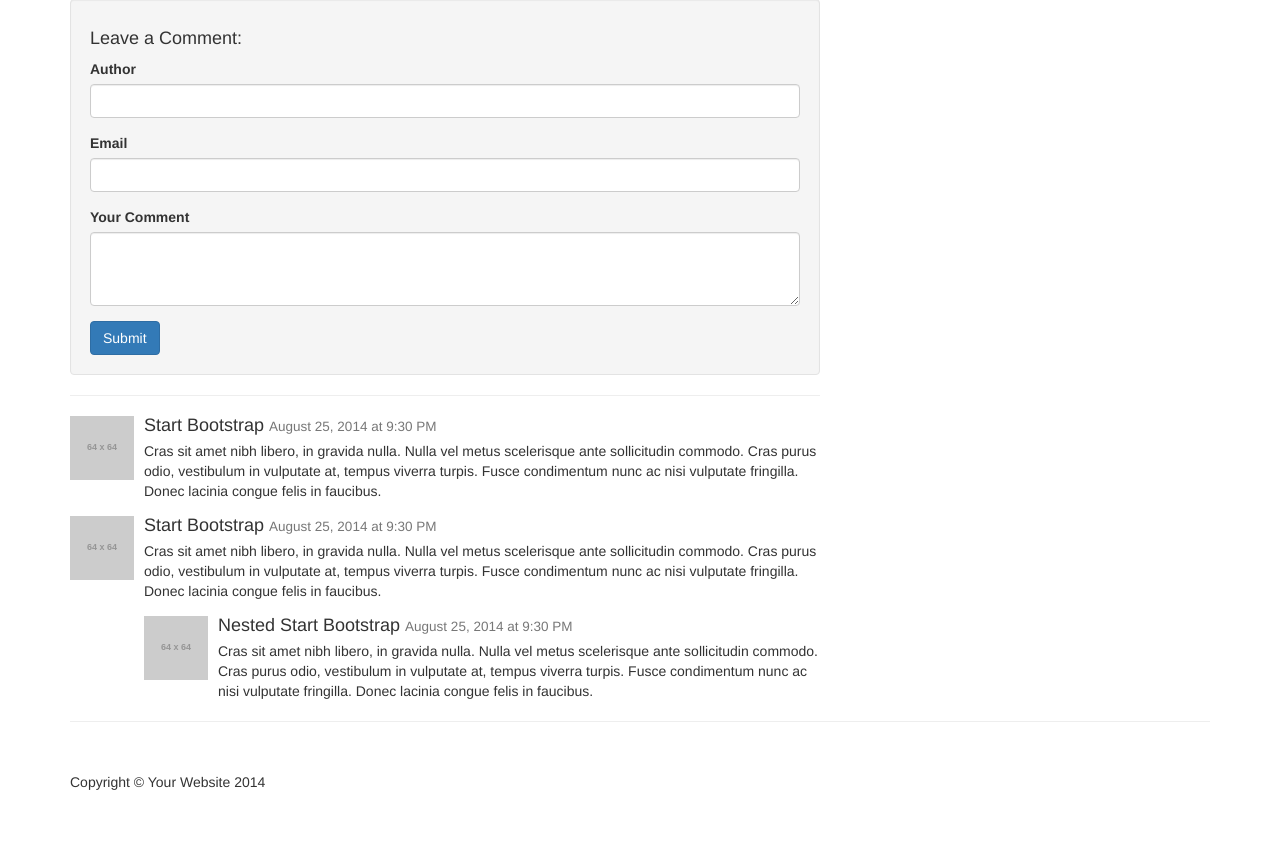
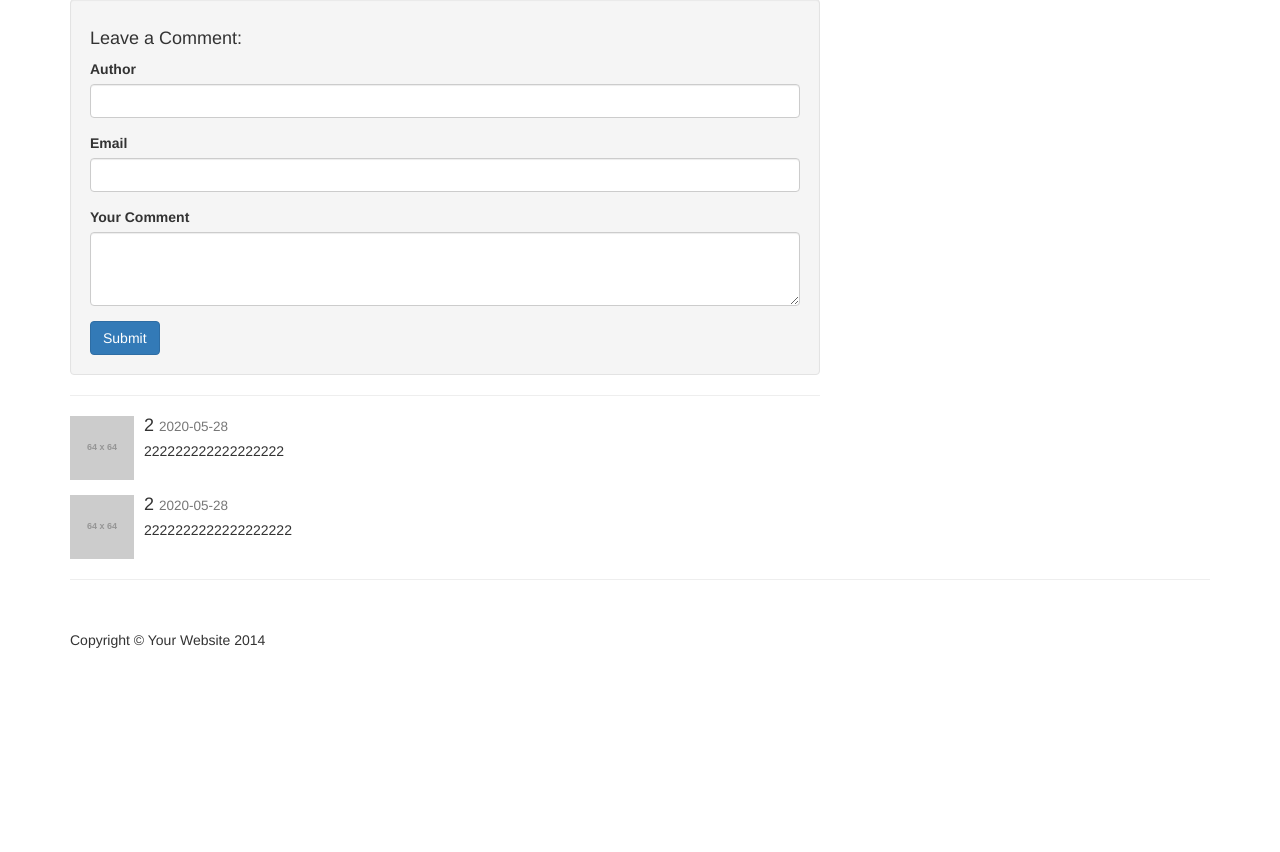
Before and after one commit to TemoAlelishvili/PHP-project, a PHP site: page /post.php?p_id=13 in a window 1280 px wide. Shown: the part 917-1769 px from the top of the page. After the commit the page ends 1565 px from the top, so only its background shows below. Run offline with PHP 8.4, Linux system fonts and the light colour scheme; data comes from the database, SQL or seed files in the repository; both versions use the stored data as it was after the commit; grey boxes labelled with a size stand in for pictures from a placeholder-image service; some libraries are stand-ins or nearby versions.

Commit message:
Finsih Comments

```diff
--- a/CMS/admin/includes/add_post.php
+++ b/CMS/admin/includes/add_post.php
@@ -12,7 +12,7 @@ if (isset($_POST['create_post'])){
     $post_tags = $_POST['post_tags'];
     $post_content = $_POST['post_content'];
     $post_date = date('d-m-y');
-    $post_comment_count = 4;
+//    $post_comment_count = 4;
 
         move_uploaded_file($post_image_temp, "../images/$post_image" );
 
@@ -20,7 +20,7 @@ if (isset($_POST['create_post'])){
     post_tags, post_comment_count, post_status) ";
 
     $query .= "VALUES({$post_category_id},'{$post_title}','{$post_author}',now(),'{$post_image}',
-    '{$post_content}','{$post_tags}','{$post_comment_count}','{$post_status}' ) ";
+    '{$post_content}','{$post_tags}','{$post_status}' ) ";
 
     $create_post_query = mysqli_query($connection, $query);
 
--- a/CMS/post.php
+++ b/CMS/post.php
@@ -70,6 +70,10 @@
                         if (!$create_comment_query){
                             die('Query failed' . mysqli_error($connection));
                         }
+                        // here we increase post comment count
+                        $query = "UPDATE posts SET post_comment_count = post_comment_count + 1 ";
+                        $query .= "WHERE post_id = $the_post_id ";
+                        $update_comment_count = mysqli_query($connection,$query);
                 }
             ?>
 
@@ -97,43 +101,34 @@
 
             <!-- Posted Comments -->
 
+            <?php
+                 $query = "SELECT * FROM comments WHERE comment_post_id = {$the_post_id} ";
+                 $query .= "AND comment_status = 'approved' ";
+                 $query .= "ORDER BY comment_id DESC ";
+                 $select_comment_query = mysqli_query($connection, $query);
+                 if (!$select_comment_query){
+                     die('Query Failed' . mysqli_error($connection));
+                 }
+                 while ($row = mysqli_fetch_array($select_comment_query)){
+                     $comment_date = $row['comment_date'];
+                     $comment_content = $row['comment_content'];
+                     $comment_author = $row['comment_author'];
+                        ?>
                     <!-- Comment -->
                     <div class="media">
                         <a class="pull-left" href="#">
                             <img class="media-object" src="http://placehold.it/64x64" alt="">
                         </a>
                         <div class="media-body">
-                    <h4 class="media-heading">Start Bootstrap
-                        <small>August 25, 2014 at 9:30 PM</small>
+                            <h4 class="media-heading"><?php echo $comment_author; ?>
+                                <small><?php echo $comment_date; ?></small>
                             </h4>
-                    Cras sit amet nibh libero, in gravida nulla. Nulla vel metus scelerisque ante sollicitudin commodo. Cras purus odio, vestibulum in vulputate at, tempus viverra turpis. Fusce condimentum nunc ac nisi vulputate fringilla. Donec lacinia congue felis in faucibus.
+                            <?php echo $comment_content; ?>
                         </div>
                     </div>
+            <?php } ?>
 
-            <!-- Comment -->
-            <div class="media">
-                <a class="pull-left" href="#">
-                    <img class="media-object" src="http://placehold.it/64x64" alt="">
-                </a>
-                <div class="media-body">
-                    <h4 class="media-heading">Start Bootstrap
-                        <small>August 25, 2014 at 9:30 PM</small>
-                    </h4>
-                    Cras sit amet nibh libero, in gravida nulla. Nulla vel metus scelerisque ante sollicitudin commodo. Cras purus odio, vestibulum in vulputate at, tempus viverra turpis. Fusce condimentum nunc ac nisi vulputate fringilla. Donec lacinia congue felis in faucibus.
-                    <!-- Nested Comment -->
-                    <div class="media">
-                        <a class="pull-left" href="#"><img class="media-object" src="http://placehold.it/64x64" alt=""></a>
 
-                            <div class="media-body">
-                                <h4 class="media-heading">Nested Start Bootstrap
-                                    <small>August 25, 2014 at 9:30 PM</small>
-                                </h4>
-                                Cras sit amet nibh libero, in gravida nulla. Nulla vel metus scelerisque ante sollicitudin commodo. Cras purus odio, vestibulum in vulputate at, tempus viverra turpis. Fusce condimentum nunc ac nisi vulputate fringilla. Donec lacinia congue felis in faucibus.
-                            </div>
-                    </div>
-                    <!-- End Nested Comment -->
-                </div>
-            </div>
 
         </div>
 
```
Also changed, not shown: CMS/admin/includes/view_all_comments.php (+24 -15 lines), CMS/cms.sql (+8 -7 lines), CMS/index.php (+7 -4 lines). Lines whose indentation alone changed are shown as unchanged.
